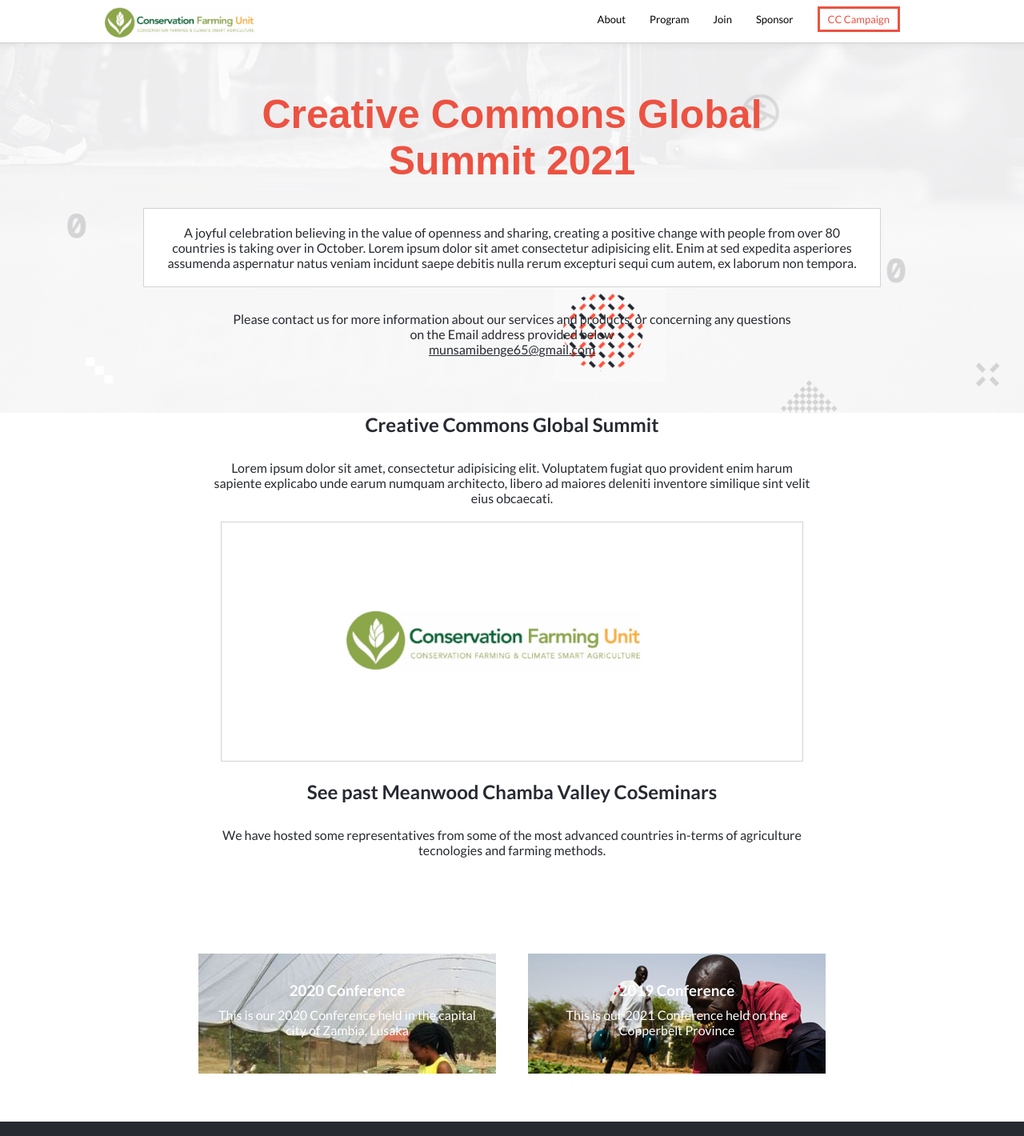
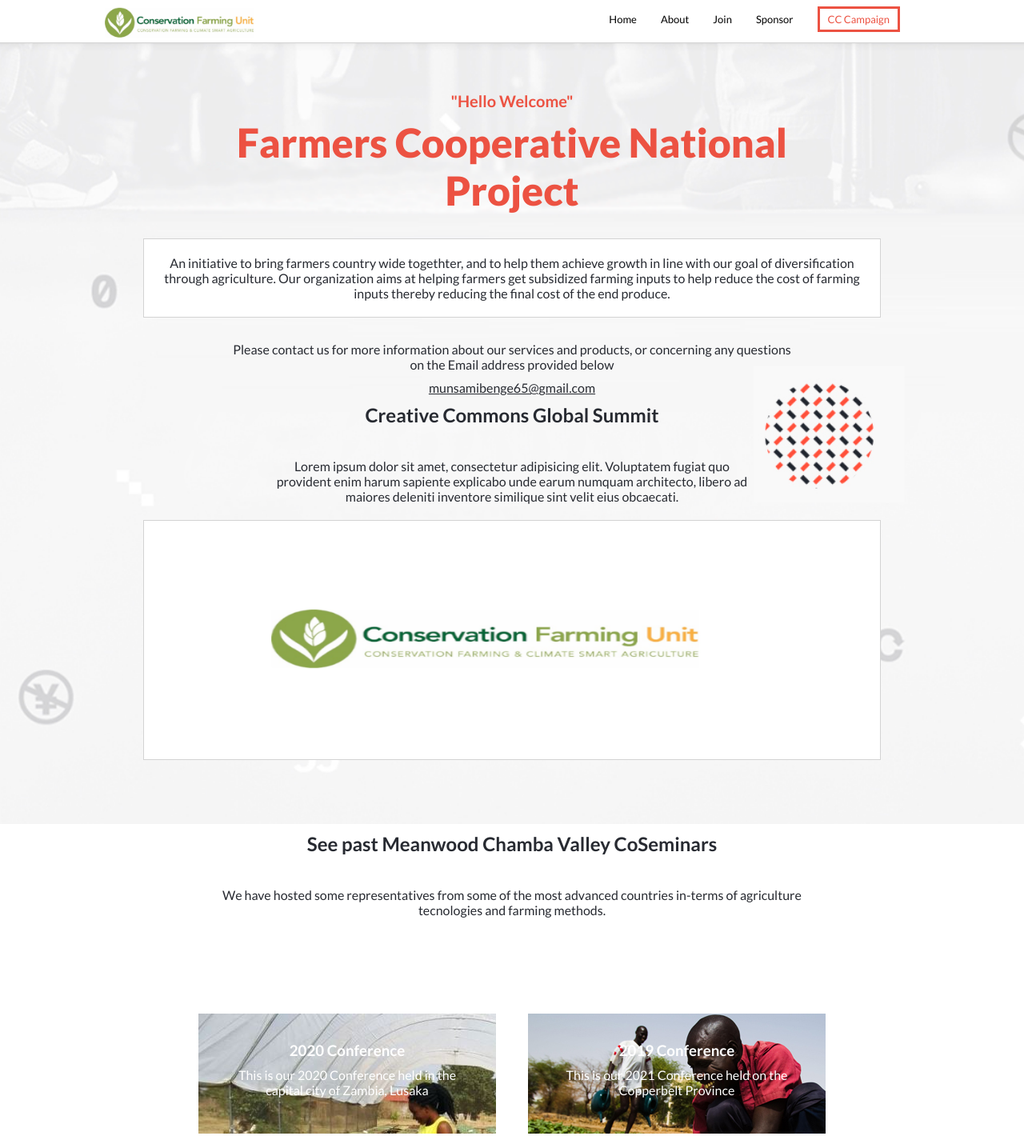
Before and after one commit to Munsa1/Capstone-Project, a plain HTML site: page about.html in a window 1280 px wide. Shown: the part 25-1445 px from the top of the page at 80% size. Drawn offline with Linux system fonts and the light colour scheme; a web font is replaced by a local one.

Commit message:
Finish project

```diff
--- a/about.html
+++ b/about.html
@@ -14,40 +14,44 @@
 <link href="style.css" rel="stylesheet"/>
 </head>
 <body>
-    <header>
+    <he<header class="header">
         <nav class="first-navigation">
             <ul class="first-ul">
                 <li><a href="#"><i class="fa fa-facebook social" id="social"></i></a></li>
-                <li><a href="#"><i class="fa fa-twitter social"></i></a></li>
+                <li><a href="#"><i class="fa fa-twitter" ></i></a></li>
                 <li><a href="#">English</a></li>
                 <li><a href="#">My Page</a></li>
                 <li><a href="#">Log out</a></li>
             </ul>
         </nav>
         <nav class="sec-nav">
-    <span class="menu"><i class="fas fa-bars" id="menu"></i></span>
+            <span class="menu"><i class="fas fa-bars black" id="menu"></i></span>
                 <img class="logo" src="img/MyLogo.png" alt="logo">
                     <ul class="sec-ul"  id="mobile-menu">
-                <li><i class="fas fa-times" id="close-btn"></i></li>
+                        <li><i class="fas fa-times close-btn" id="close-btn" ></i></li>
+                        <li><a href="index.html" class="mobile-a">Home</a></li>
                         <li><a href="about.html" class="mobile-a">About</a></li>
-                <li><a href="index.html" class="mobile-a">Program</a></li>
-                <li><a href="#" class="mobile-a">Join</a></li>
+                        <li><a href="about.html" class="mobile-a">Join</a></li>
                         <li><a href="#" class="mobile-a">Sponsor</a></li>
                         <li><a href="#" class="button mobile-a">CC Campaign</a></li>
                     </ul>
         </nav>
     </header>
 <main class="main-container">
-    <h1 class="sec-h1-about">Creative Commons Global Summit 2021</h1>
-    <p class="page-par-about">A joyful celebration believing in the value of openness and sharing, creating
-        a positive change with people from over 80 countries is taking over in October. Lorem ipsum dolor sit amet consectetur adipisicing elit. Enim at sed expedita asperiores assumenda aspernatur natus veniam incidunt saepe debitis nulla rerum excepturi sequi cum autem, ex laborum non tempora.
+    <div class="center-about">
+        <h1 class="top-h1-about">"Hello Welcome"</h1>
+        <h1 class="sec-h1-about">Farmers Cooperative National Project</h1>
+            <p class="page-par-about">
+                An initiative to bring farmers country wide togethter, and to help them achieve growth
+                in line with our goal of diversification through agriculture. Our organization aims at helping
+                farmers get subsidized farming inputs to help reduce the cost of farming inputs thereby reducing the final
+                cost of the end produce.
             </p>
             <p class="contact-us">
                 Please contact us for more information about our services and products, or concerning any questions on the Email address provided below<br/>
+            </p>
             <a href="mailto:munsamibenge65@gmail.com" class="email-link">munsamibenge65@gmail.com</a>
-    </p>
-
-</main>
+    </div>
     <section class="section-2">
         <h2 class="about-h2">Creative Commons Global Summit</h2>
         <p class="about-par">
@@ -55,6 +59,7 @@
         </p>
         <img src="img/MyLogo.png" alt="logo-2" class="about-logo">
     </section>
+</main>
 <section class="section-3">
     <h2 class="about-h2">See past Meanwood Chamba Valley CoSeminars</h2>
     <p class="about-par">
@@ -62,11 +67,11 @@
         agriculture tecnologies and farming methods.
     </p>
     <div class="past-projects">
-        <div class="project-1">
+        <div class="project-1 project">
             <h3 class="project-heading">2020 Conference</h3>
             <p class="project-par">This is our 2020 Conference held in the capital city of Zambia, Lusaka </p>
         </div>
-        <div class="project-2">
+        <div class="project-2 project">
             <h3 class="project-heading">2019 Conference</h3>
             <p class="project-par">This is our 2021 Conference held on the Copperbelt Province</p>
         </div>
@@ -79,6 +84,7 @@
         <span class="footer-about white-text">Diversification through agriculture.</span>
     </div>
 </footer>
-    <script src="/javascript.js"></script>
+    <script src="javascript.js"></script>
+    <script src="main.js"></script>
 </body>
 </html>
--- a/main.js
+++ b/main.js
@@ -1,4 +1,5 @@
 // SPEAKERS SECTION
+const mobileMenu = document.getElementById('mobile-menu');
 const guests = [
   {
     name: 'Micheal Zondani',
@@ -67,6 +68,7 @@
     speakerList.innerHTML = guestSection(2);
   } else {
     speakerList.innerHTML = guestSection(6);
+    mobileMenu.style.display = 'flex';
   }
 });
 
--- a/style.css
+++ b/style.css
@@ -36,10 +36,11 @@
 }
 
 .menu {
-  position: fixed;
+  position: absolute;
   top: 0;
   width: 90%;
   padding: 15px 25px;
+  color: #000;
 }
 
 .fa-bars {
@@ -68,6 +69,7 @@
 .close-btn {
   margin-top: 0;
   color: black;
+  position: fixed;
 }
 
 .sec-ul a {
@@ -100,6 +102,22 @@
   text-align: left;
   margin-bottom: 10px;
   font-family: cocogoose, sans-serif;
+}
+
+.top-h1-about {
+  color: #ec5242;
+  font-size: 20px;
+  margin-bottom: 10px;
+}
+
+.sec-h1-about {
+  color: #ec5242;
+  font-size: 30px;
+  font-weight: 900;
+  text-align: center;
+
+  /* width: 80%; */
+  margin: 0 auto;
 }
 
 .sec-h1 {
@@ -152,7 +170,7 @@
   flex-direction: column;
   list-style: none;
   margin: 10px 15px;
-  margin-bottom: 50px;
+  margin-bottom: 10px;
   padding: 0;
 }
 
@@ -289,16 +307,22 @@
   flex-direction: column;
 }
 
-.sec-h1-about {
-  color: #ec5242;
-  font-size: 30px;
-  text-align: center;
-  width: 80%;
-  margin: 0 auto;
+.email-link {
+  margin-top: 10px;
 }
 
-.email-link {
-  margin-top: 20%;
+.project {
+  display: flex;
+  flex-direction: column;
+  justify-content: center;
+  font-size: 1.2rem;
+  color: #fff;
+  margin: 25px auto;
+  padding: 15px;
+  text-align: center;
+  align-items: center;
+  height: 150px;
+  width: 90%;
 }
 
 .past-projects {
@@ -306,6 +330,63 @@
   flex-direction: column;
   justify-content: center;
   align-items: center;
+}
+
+.project-1 {
+  background-image: url("img/proj-1.png");
+}
+
+.project-2 {
+  height: 150px;
+  background-image: url("img/proj-2.jpg");
+}
+
+.center-about {
+  text-align: center;
+}
+
+.page-par-about {
+  color: #272a31;
+  font-size: 16px;
+  text-align: center;
+  background-color: white;
+  padding: 20px;
+  margin: 10px 20px;
+}
+
+.about-h2 {
+  text-align: center;
+  margin: 10px 10px;
+}
+
+.about-par {
+  text-align: center;
+  margin: 10px 30px;
+}
+
+.section-2 {
+  display: flex;
+  flex-direction: column;
+  justify-content: center;
+  align-items: center;
+}
+
+.section-3 {
+  display: flex;
+  flex-direction: column;
+  justify-content: center;
+}
+
+.join-btn {
+  width: 80%;
+}
+
+.about-logo {
+  width: 90%;
+  border: 1px solid #d3d3d3;
+  margin: 20px auto;
+  padding: 20px 50px;
+  background-color: #fff;
 }
 
 @media (min-width: 768px) {
@@ -425,7 +506,6 @@
   }
 
   .sec-h1-about {
-    font-family: 'Cocogoose', sans-serif;
     color: #ec5242;
     font-size: 50px;
     text-align: center;
@@ -560,9 +640,9 @@
   }
 
   .orange-underline {
-    width: 70px;
+    width: 90px;
     margin: 0 auto;
-    border-bottom: 5px solid #ec5242;
+    border-bottom: 3px solid #ec5242;
     margin-bottom: 20px;
   }
 
@@ -616,6 +696,10 @@
     flex-wrap: wrap;
     margin-top: 60px;
     padding: 10px 10%;
+  }
+
+  .join-btn {
+    display: none;
   }
 
   .speaker {
@@ -701,4 +785,8 @@
   .more-btn {
     display: none;
   }
+
+  .project {
+    font-size: 1rem;
+  }
 }
```
Also changed, not shown: index.html (+21 -10 lines), img/orange img.jpg. Lines whose indentation alone changed are shown as unchanged.
